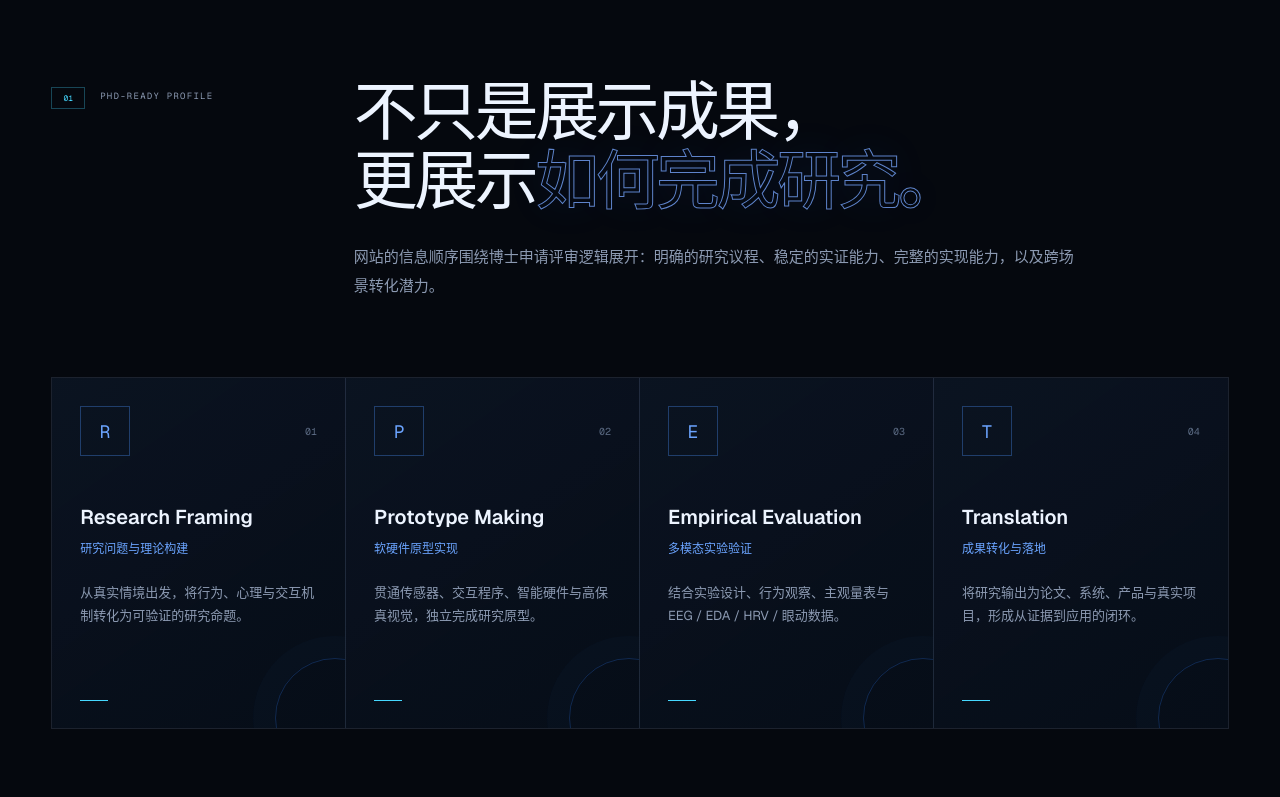
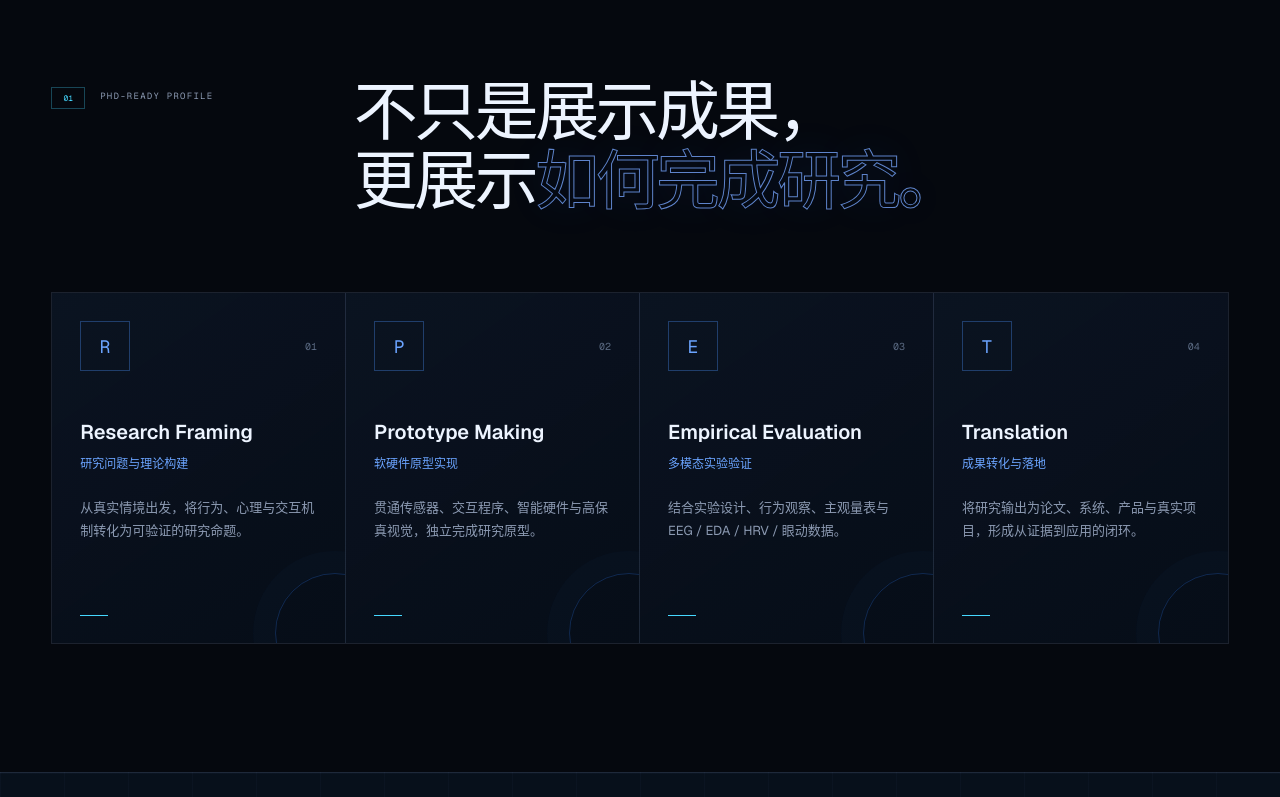
Before and after one commit to SuRou123/haoyu-zhang-portfolio, a Next.js app: page / in a window 1280 px wide. Shown: the part 1097-1894 px from the top of the page. Built offline with nearby package versions, Linux system fonts and the light colour scheme.

Commit message:
Remove homepage and publication captions

```diff
--- a/app/portfolio.tsx
+++ b/app/portfolio.tsx
@@ -711,7 +711,6 @@ function HomePage() {
                 更展示<span>如何完成研究。</span>
               </>
             }
-            text="网站的信息顺序围绕博士申请评审逻辑展开：明确的研究议程、稳定的实证能力、完整的实现能力，以及跨场景转化潜力。"
           />
           <div className="evidence-grid">
             {evidence.map((item, index) => (
@@ -963,7 +962,6 @@ function AcademicPageContent() {
                   而是<span>可复核的研究记录。</span>
                 </>
               }
-              text="六项成果形成从儿童行为训练、心理调节、情绪支持，到人体数据驱动设计的连续研究轨迹。"
             />
             <div className="publication-list">
               {publications.map((paper) => (
```
